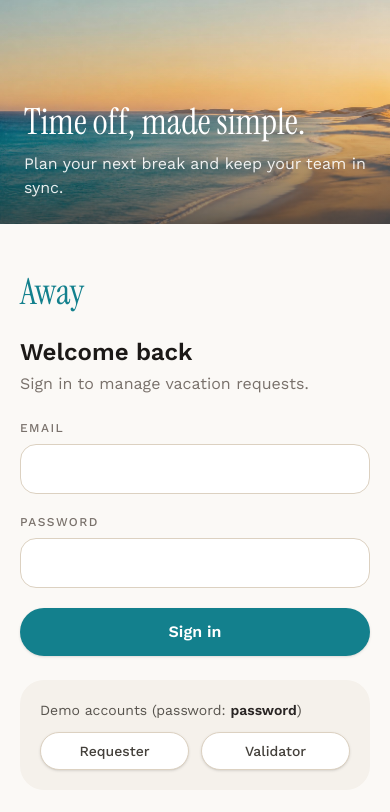
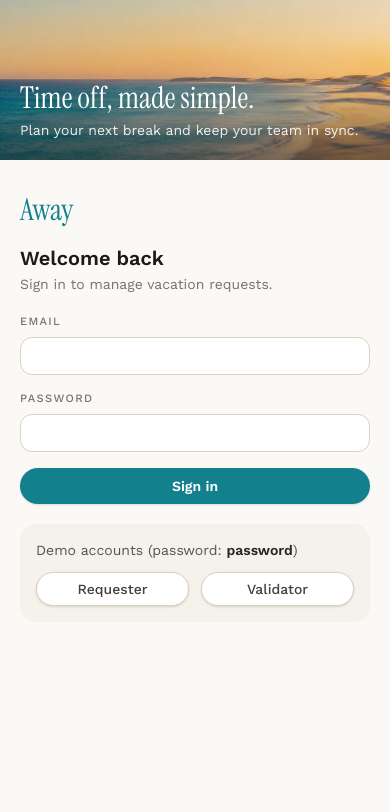
Before and after one commit to AvitalTzalach/Vacation-management-app-, a Vue app in the folder frontend/: page /login in a window 390 px wide. Shown: the top 812 px of the page. Built offline with nearby package versions, Linux system fonts and the light colour scheme.

Commit message:
fix(frontend): make the layout more compact on all screens

```diff
--- a/frontend/src/components/DataTable.vue
+++ b/frontend/src/components/DataTable.vue
@@ -45,7 +45,7 @@ const isFirstLoad = () => props.loading && props.rows.length === 0;
   <div :aria-busy="loading">
     <!-- Skeleton (first load) -->
     <div v-if="isFirstLoad()" class="divide-y divide-sand-200" aria-label="Loading">
-      <div v-for="n in skeletonRows" :key="n" class="flex items-center gap-6 py-5">
+      <div v-for="n in skeletonRows" :key="n" class="flex items-center gap-6 py-4">
         <div class="h-4 w-1/4 animate-pulse rounded-full bg-sand-200" />
         <div class="h-4 w-1/3 animate-pulse rounded-full bg-sand-100" />
         <div class="ml-auto h-6 w-20 animate-pulse rounded-full bg-sand-100" />
@@ -69,7 +69,7 @@ const isFirstLoad = () => props.loading && props.rows.length === 0;
               v-for="column in columns"
               :key="column.key"
               scope="col"
-              class="px-3 pb-3 text-xs font-medium tracking-[0.12em] text-stone-500 uppercase first:pl-0 last:pr-0"
+              class="px-3 pb-2 text-[0.7rem] font-medium tracking-[0.12em] text-stone-500 uppercase first:pl-0 last:pr-0"
               :class="column.class"
             >
               {{ column.label }}
@@ -81,7 +81,7 @@ const isFirstLoad = () => props.loading && props.rows.length === 0;
             <td
               v-for="column in columns"
               :key="column.key"
-              class="px-3 py-4 first:pl-0 last:pr-0"
+              class="px-3 py-3 first:pl-0 last:pr-0"
               :class="column.class"
             >
               <slot :name="`cell-${column.key}`" :row="row">{{ cellValue(row, column.key) }}</slot>
@@ -92,9 +92,9 @@ const isFirstLoad = () => props.loading && props.rows.length === 0;
 
       <!-- Mobile: one card per row -->
       <ul class="divide-y divide-sand-200 md:hidden" :class="{ 'opacity-50 transition-opacity': loading }">
-        <li v-for="row in rows" :key="rowKey(row)" class="space-y-3 py-4">
+        <li v-for="row in rows" :key="rowKey(row)" class="space-y-2 py-3">
           <div v-for="column in columns" :key="column.key">
-            <p v-if="!column.hideLabelOnMobile" class="text-xs font-medium tracking-[0.12em] text-stone-500 uppercase">
+            <p v-if="!column.hideLabelOnMobile" class="text-[0.7rem] font-medium tracking-[0.12em] text-stone-500 uppercase">
               {{ column.label }}
             </p>
             <slot :name="`cell-${column.key}`" :row="row">{{ cellValue(row, column.key) }}</slot>
--- a/frontend/src/components/RequestForm.vue
+++ b/frontend/src/components/RequestForm.vue
@@ -74,7 +74,7 @@ defineExpose({ reset });
 </script>
 
 <template>
-  <form class="space-y-5" novalidate @submit.prevent="onSubmit">
+  <form class="space-y-4" novalidate @submit.prevent="onSubmit">
     <div class="grid gap-4 sm:grid-cols-2">
       <div>
         <label for="startDate" class="field-label">Start date *</label>
@@ -114,7 +114,7 @@ defineExpose({ reset });
       <textarea
         id="reason"
         v-model="form.reason"
-        rows="3"
+        rows="2"
         class="field-input resize-none"
         :class="{ 'field-input-error': errors.reason }"
         placeholder="Optional"
--- a/frontend/src/style.css
+++ b/frontend/src/style.css
@@ -44,12 +44,12 @@
 
   /* Small uppercase form label. */
   .field-label {
-    @apply mb-2 block text-xs font-medium tracking-[0.12em] text-stone-500 uppercase;
+    @apply mb-1.5 block text-[0.7rem] font-medium tracking-[0.12em] text-stone-500 uppercase;
   }
 
   /* Text, email, date and textarea inputs. */
   .field-input {
-    @apply w-full rounded-2xl border border-sand-300 bg-white px-4 py-3 text-stone-800 transition
+    @apply w-full rounded-xl border border-sand-300 bg-white px-3.5 py-2 text-sm text-stone-800 transition
       placeholder:text-stone-400 focus:border-brand-400 focus:ring-4 focus:ring-brand-100 focus:outline-none
       disabled:cursor-not-allowed disabled:bg-sand-100;
   }
@@ -64,14 +64,14 @@
 
   /* Main call-to-action button (turquoise). */
   .btn-primary {
-    @apply inline-flex items-center justify-center gap-2 rounded-full bg-brand-600 px-5 py-3 font-semibold
+    @apply inline-flex items-center justify-center gap-2 rounded-full bg-brand-600 px-4 py-2 text-sm font-semibold
       text-white shadow-sm transition hover:bg-brand-700 focus-visible:ring-4 focus-visible:ring-brand-200
       focus-visible:outline-none disabled:cursor-not-allowed disabled:opacity-60;
   }
 
   /* Secondary button: white with a thin border. */
   .btn-secondary {
-    @apply inline-flex items-center justify-center gap-2 rounded-full border border-sand-300 bg-white px-4 py-2
+    @apply inline-flex items-center justify-center gap-2 rounded-full border border-sand-300 bg-white px-3.5 py-1.5
       text-sm font-medium text-stone-700 shadow-sm transition hover:bg-sand-50 focus-visible:ring-4
       focus-visible:ring-brand-100 focus-visible:outline-none disabled:cursor-not-allowed disabled:opacity-50;
   }
--- a/frontend/src/views/LoginView.vue
+++ b/frontend/src/views/LoginView.vue
@@ -71,25 +71,25 @@ function signInAs(accountEmail: string): void {
 <template>
   <div class="min-h-screen bg-sand-50 lg:grid lg:grid-cols-2">
     <!-- Photo panel -->
-    <aside class="relative isolate h-56 overflow-hidden sm:h-72 lg:h-auto lg:min-h-screen">
+    <aside class="relative isolate h-40 overflow-hidden sm:h-56 lg:h-auto lg:min-h-screen">
       <img
         :src="beachImage"
         alt="Calm turquoise sea and a sandy beach at sunset"
         class="absolute inset-0 -z-20 size-full object-cover object-[30%_center]"
       />
       <div class="absolute inset-0 -z-10 bg-gradient-to-t from-stone-900/55 via-stone-900/5 to-transparent" />
-      <div class="flex h-full flex-col justify-end p-6 sm:p-10 lg:p-14">
-        <p class="font-display text-4xl leading-tight text-white sm:text-5xl lg:text-6xl">Time off, made simple.</p>
-        <p class="mt-2 text-white/90 sm:text-lg">Plan your next break and keep your team in sync.</p>
+      <div class="flex h-full flex-col justify-end p-5 sm:p-8 lg:p-12">
+        <p class="font-display text-3xl leading-tight text-white sm:text-4xl lg:text-5xl">Time off, made simple.</p>
+        <p class="mt-1 text-sm text-white/90 sm:text-base">Plan your next break and keep your team in sync.</p>
       </div>
     </aside>
 
     <!-- Sign-in panel -->
-    <main class="flex items-center justify-center px-5 py-12 sm:px-8 lg:py-0">
-      <div class="w-full max-w-md">
-        <p class="font-display text-4xl text-brand-600">Away</p>
-        <h1 class="mt-6 text-2xl font-semibold text-stone-900">Welcome back</h1>
-        <p class="mt-1 text-stone-500">Sign in to manage vacation requests.</p>
+    <main class="flex items-center justify-center px-5 py-8 sm:px-8 lg:py-0">
+      <div class="w-full max-w-sm">
+        <p class="font-display text-3xl text-brand-600">Away</p>
+        <h1 class="mt-4 text-xl font-semibold text-stone-900">Welcome back</h1>
+        <p class="mt-0.5 text-sm text-stone-500">Sign in to manage vacation requests.</p>
 
         <div
           v-if="sessionExpired"
@@ -107,7 +107,7 @@ function signInAs(accountEmail: string): void {
           {{ errorMessage }}
         </div>
 
-        <form class="mt-6 space-y-5" novalidate @submit.prevent="submit">
+        <form class="mt-5 space-y-4" novalidate @submit.prevent="submit">
           <div>
             <label for="email" class="field-label">Email</label>
             <input
@@ -136,7 +136,7 @@ function signInAs(accountEmail: string): void {
           </button>
         </form>
 
-        <div class="mt-6 rounded-3xl bg-sand-100 p-5">
+        <div class="mt-5 rounded-2xl bg-sand-100 p-4">
           <p class="text-sm text-stone-600">
             Demo accounts (password: <span class="font-semibold text-stone-800">{{ DEMO_PASSWORD }}</span>)
           </p>
--- a/frontend/src/views/ValidatorDashboardView.vue
+++ b/frontend/src/views/ValidatorDashboardView.vue
@@ -205,7 +205,7 @@ onBeforeUnmount(() => clearTimeout(noticeTimer));
 </script>
 
 <template>
-  <section class="card p-6 sm:p-8" aria-labelledby="dashboard-title">
+  <section class="card p-5 sm:p-6" aria-labelledby="dashboard-title">
     <h2 id="dashboard-title" class="sr-only">All vacation requests</h2>
 
     <!-- Filters -->
@@ -269,7 +269,7 @@ onBeforeUnmount(() => clearTimeout(noticeTimer));
     <!-- Requests -->
     <DataTable
       v-else
-      class="mt-6"
+      class="mt-4"
       :columns="columns"
       :rows="result?.data ?? []"
       :row-key="(row) => row.id"
@@ -278,11 +278,11 @@ onBeforeUnmount(() => clearTimeout(noticeTimer));
       :empty-text="hasFilters ? 'Try another status or employee.' : 'Requests submitted by the team will appear here.'"
     >
       <template #cell-employee="{ row }">
-        <span class="font-medium text-stone-900">{{ row.user.name }}</span>
+        <span class="text-sm font-medium text-stone-900">{{ row.user.name }}</span>
       </template>
 
       <template #cell-dates="{ row }">
-        <p class="whitespace-nowrap text-stone-800">{{ formatDate(row.startDate) }} → {{ formatDate(row.endDate) }}</p>
+        <p class="whitespace-nowrap text-sm text-stone-800">{{ formatDate(row.startDate) }} → {{ formatDate(row.endDate) }}</p>
         <p class="text-sm text-stone-500">{{ countDays(row.startDate, row.endDate) }} days</p>
       </template>
 
@@ -299,7 +299,7 @@ onBeforeUnmount(() => clearTimeout(noticeTimer));
 
       <template #cell-actions="{ row }">
         <div v-if="row.status === 'Pending'" class="flex justify-end gap-2 max-md:justify-start">
-          <button type="button" class="btn-primary px-4 py-2 text-sm" @click="openAction('approve', row)">
+          <button type="button" class="btn-primary px-3.5 py-1.5" @click="openAction('approve', row)">
             Approve
           </button>
           <button type="button" class="btn-secondary" @click="openAction('reject', row)">Reject</button>
```
Also changed, not shown: frontend/src/layouts/AppLayout.vue (+11 -11 lines), frontend/src/views/MyRequestsView.vue (+8 -8 lines), frontend/src/views/TeamPlanningView.vue (+10 -10 lines).
